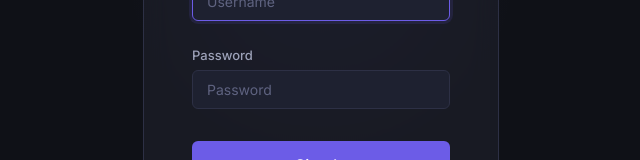
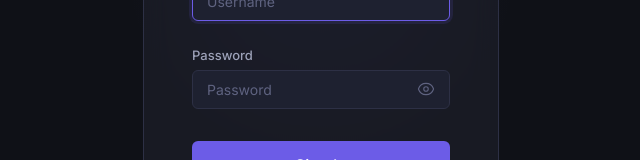
Before and after one commit to pola2555/Shoe-Mangament-System, a React (Vite) app in the folder frontend/: page /login in a window 1280 px wide. Shown: the part 438-598 px from the top of the page, without its empty margins (319-959 px from the left). Built offline with nearby package versions, Linux system fonts and the light colour scheme; no server answers.

Commit message:
fix(frontend): point S3 build at droplet API (fixes 405 login); add show/hide password toggle

```diff
--- a/frontend/src/pages/auth/Login.css
+++ b/frontend/src/pages/auth/Login.css
@@ -56,6 +56,48 @@
   margin-bottom: var(--spacing-xs);
 }
 
+.password-field {
+  position: relative;
+  display: flex;
+  align-items: center;
+}
+
+/* Room for the eye button; inset-inline-end keeps it correct under RTL. */
+.password-field .form-input {
+  width: 100%;
+  padding-inline-end: 2.75rem;
+}
+
+.password-toggle {
+  position: absolute;
+  inset-inline-end: 0.5rem;
+  top: 50%;
+  transform: translateY(-50%);
+  display: flex;
+  align-items: center;
+  justify-content: center;
+  width: 2rem;
+  height: 2rem;
+  padding: 0;
+  background: transparent;
+  border: none;
+  border-radius: var(--radius-sm);
+  color: var(--color-text-muted);
+  cursor: pointer;
+  transition: color var(--transition-fast), background var(--transition-fast);
+}
+
+.password-toggle:hover {
+  color: var(--color-text-primary);
+  background: var(--color-bg-hover);
+}
+
+.password-toggle:focus-visible {
+  outline: 2px solid var(--color-accent);
+  outline-offset: 2px;
+  color: var(--color-text-primary);
+}
+
 .login-subtitle {
   color: var(--color-text-secondary);
   font-size: var(--font-size-base);
--- a/frontend/src/pages/auth/LoginPage.jsx
+++ b/frontend/src/pages/auth/LoginPage.jsx
@@ -1,5 +1,6 @@
 import { useState } from 'react';
 import { useNavigate } from 'react-router-dom';
+import { HiOutlineEye, HiOutlineEyeSlash } from 'react-icons/hi2';
 import { useAuth } from '../../context/AuthContext';
 import { useTranslation } from '../../i18n/i18nContext';
 import toast from 'react-hot-toast';
@@ -8,6 +9,7 @@ import './Login.css';
 export default function LoginPage() {
   const [username, setUsername] = useState('');
   const [password, setPassword] = useState('');
+  const [showPassword, setShowPassword] = useState(false);
   const [loading, setLoading] = useState(false);
   const { login } = useAuth();
   const { t } = useTranslation();
@@ -60,15 +62,26 @@ export default function LoginPage() {
 
             <div className="form-group">
               <label className="form-label" htmlFor="password">{t('auth.password')}</label>
+              <div className="password-field">
                 <input
                   id="password"
                   className="form-input"
-                type="password"
+                  type={showPassword ? 'text' : 'password'}
                   placeholder={t('auth.password')}
                   value={password}
                   onChange={(e) => setPassword(e.target.value)}
                   autoComplete="current-password"
                 />
+                <button
+                  type="button"
+                  className="password-toggle"
+                  onClick={() => setShowPassword((v) => !v)}
+                  aria-label={showPassword ? t('auth.hide_password') : t('auth.show_password')}
+                  title={showPassword ? t('auth.hide_password') : t('auth.show_password')}
+                >
+                  {showPassword ? <HiOutlineEyeSlash size={18} /> : <HiOutlineEye size={18} />}
+                </button>
+              </div>
             </div>
 
             <button type="submit" className="btn btn-primary btn-lg login-btn" disabled={loading}>
```
Also changed, not shown: frontend/src/i18n/ar.json, frontend/src/i18n/en.json, 1 other file (tests, documents, lock files or other folders). Lines whose indentation alone changed are shown as unchanged.
